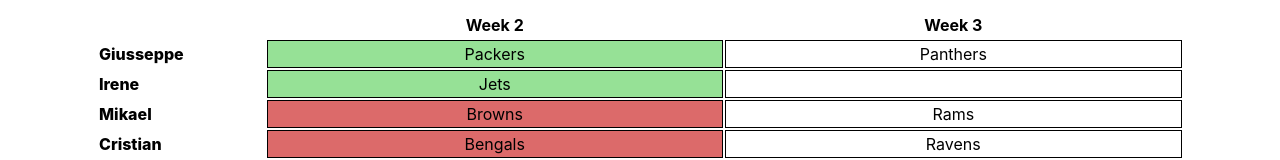
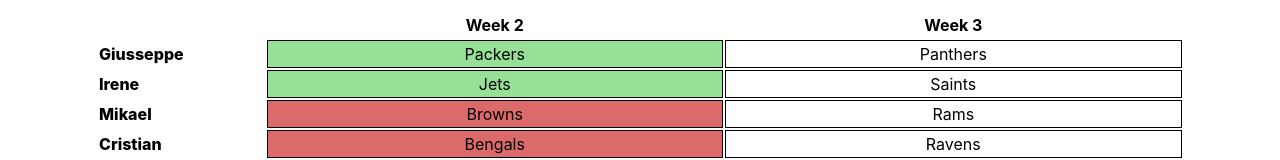
Before and after one commit to gdelv/survivor-pool, a React (Create React App) app: page / in a window 1280 px wide. Shown: the part 1707-1867 px from the top of the page. Built offline with nearby package versions, Linux system fonts and the light colour scheme.

Commit message:
irene pick

```diff
--- a/src/data/sfPoolEntries.js
+++ b/src/data/sfPoolEntries.js
@@ -20,7 +20,7 @@
                 "isCorrect": true
             },
             {
-                "teamChosen": "",
+                "teamChosen": "Saints",
                 "isCorrect": null
             }
         ]
```
